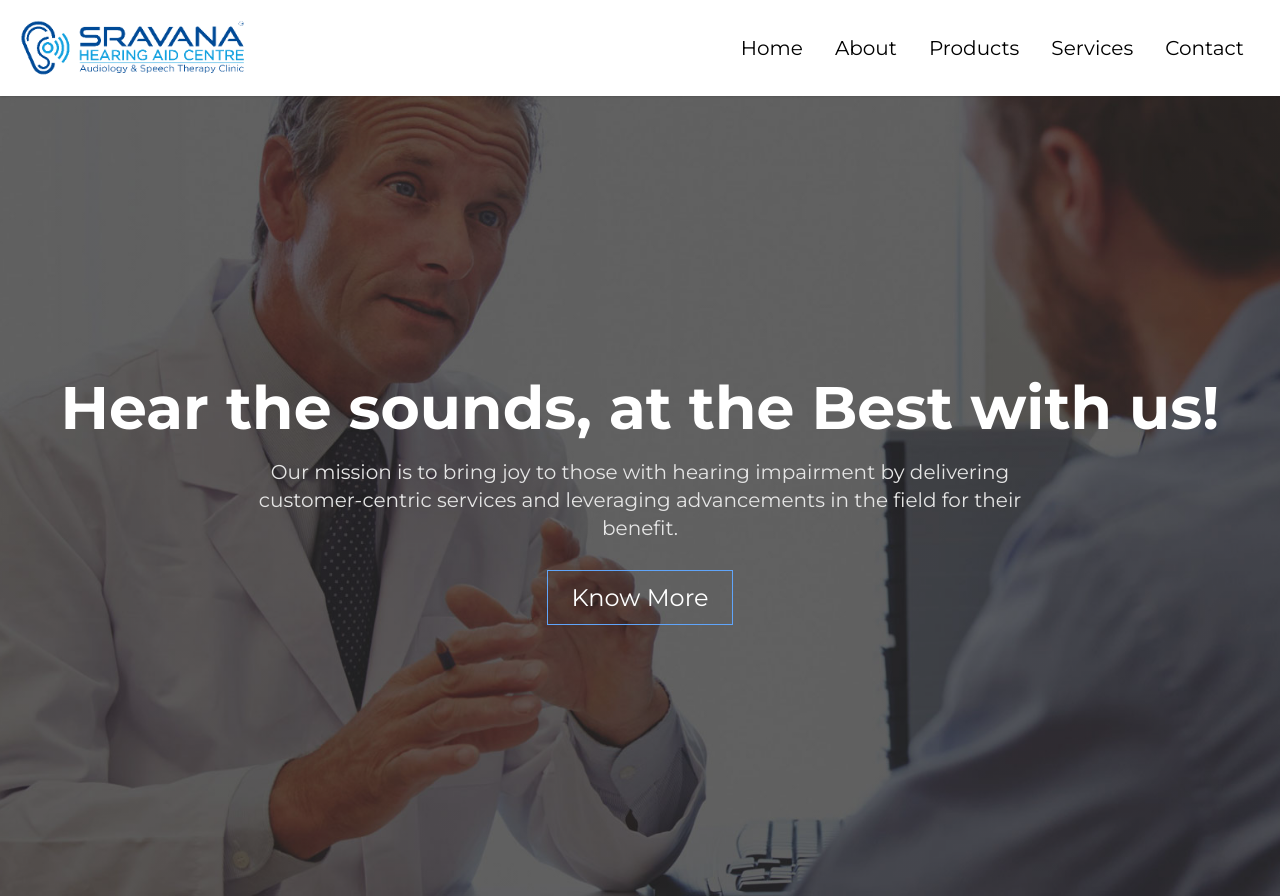
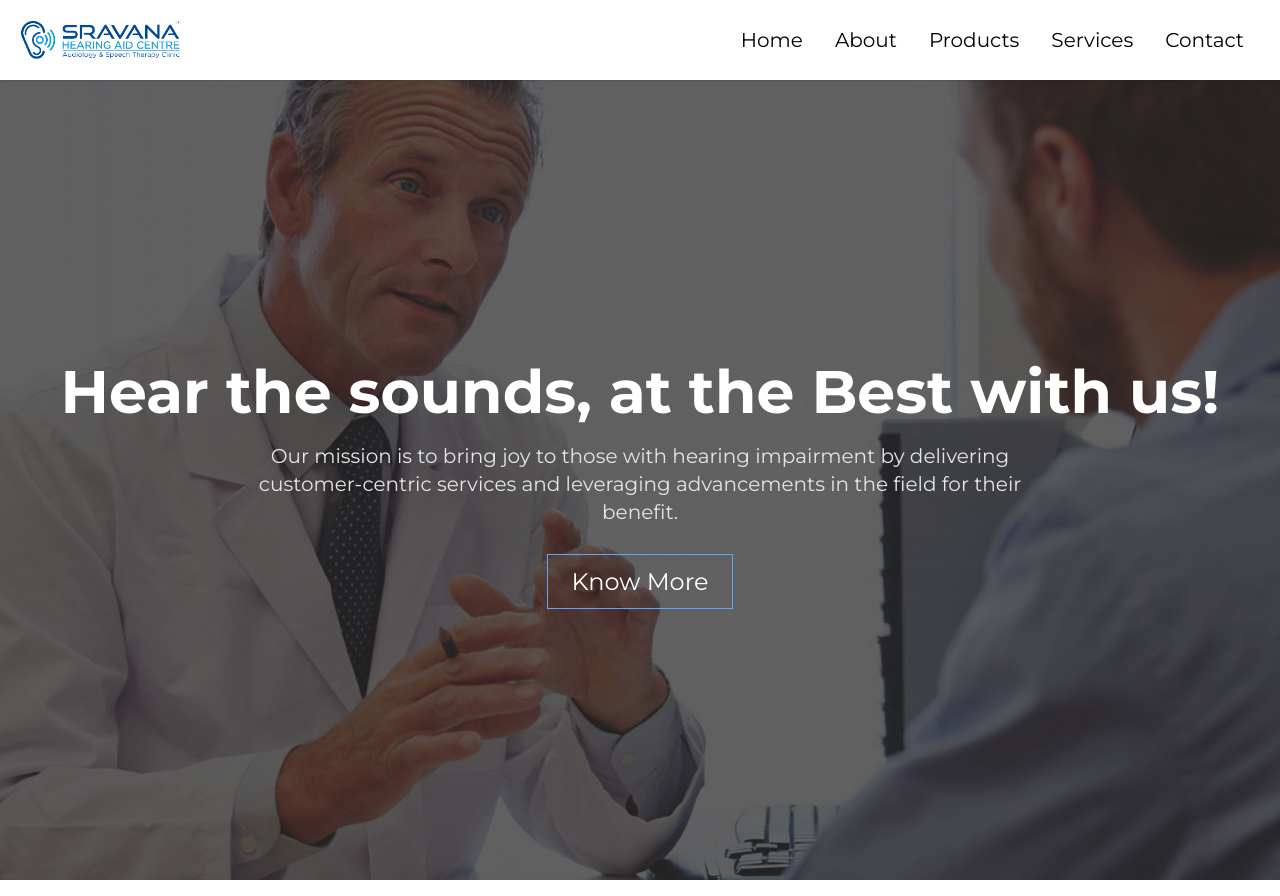
Before and after one commit to sravannk21/Sravana-Audiology, a website: page index.html in a window 1280 px wide. Shown: the top 896 px of the page. Drawn offline with nearby package versions, Linux system fonts and the light colour scheme.

Commit message:
logo height change to 14 to 10

```diff
--- a/index.html
+++ b/index.html
@@ -24,7 +24,7 @@
         <nav class="max-w-7xl mx-auto z-10 p-5 bg-white text-black shadow md:flex md:items-center md:justify-between">
             <div class="flex justify-between items-center ">
               <span class="text-2xl font-[Poppins] cursor-pointer">
-                <img class="h-14 inline"
+                <img class="h-10 inline"
                   src="./build/img/logo.png">
               </span>
 
```
